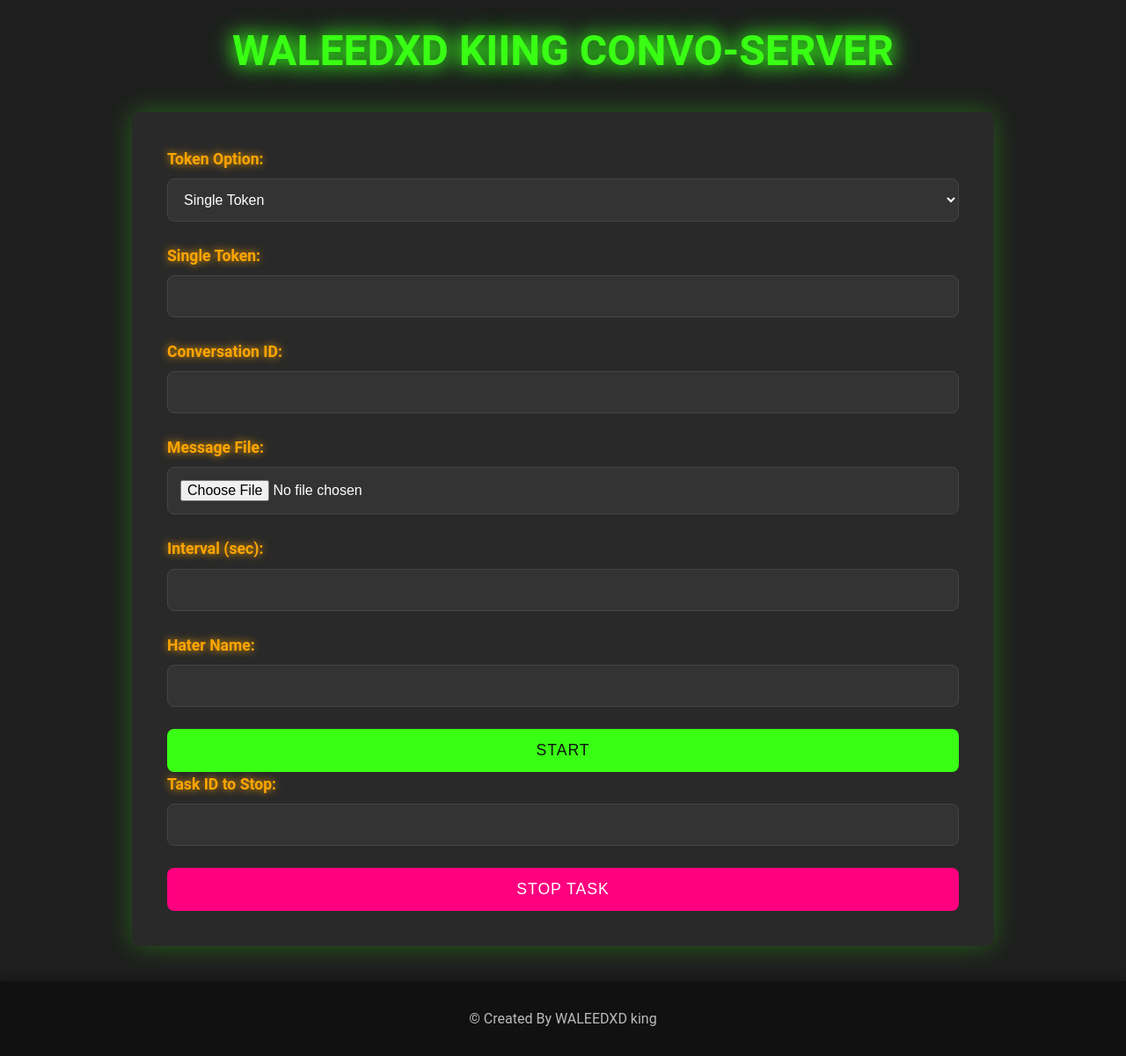
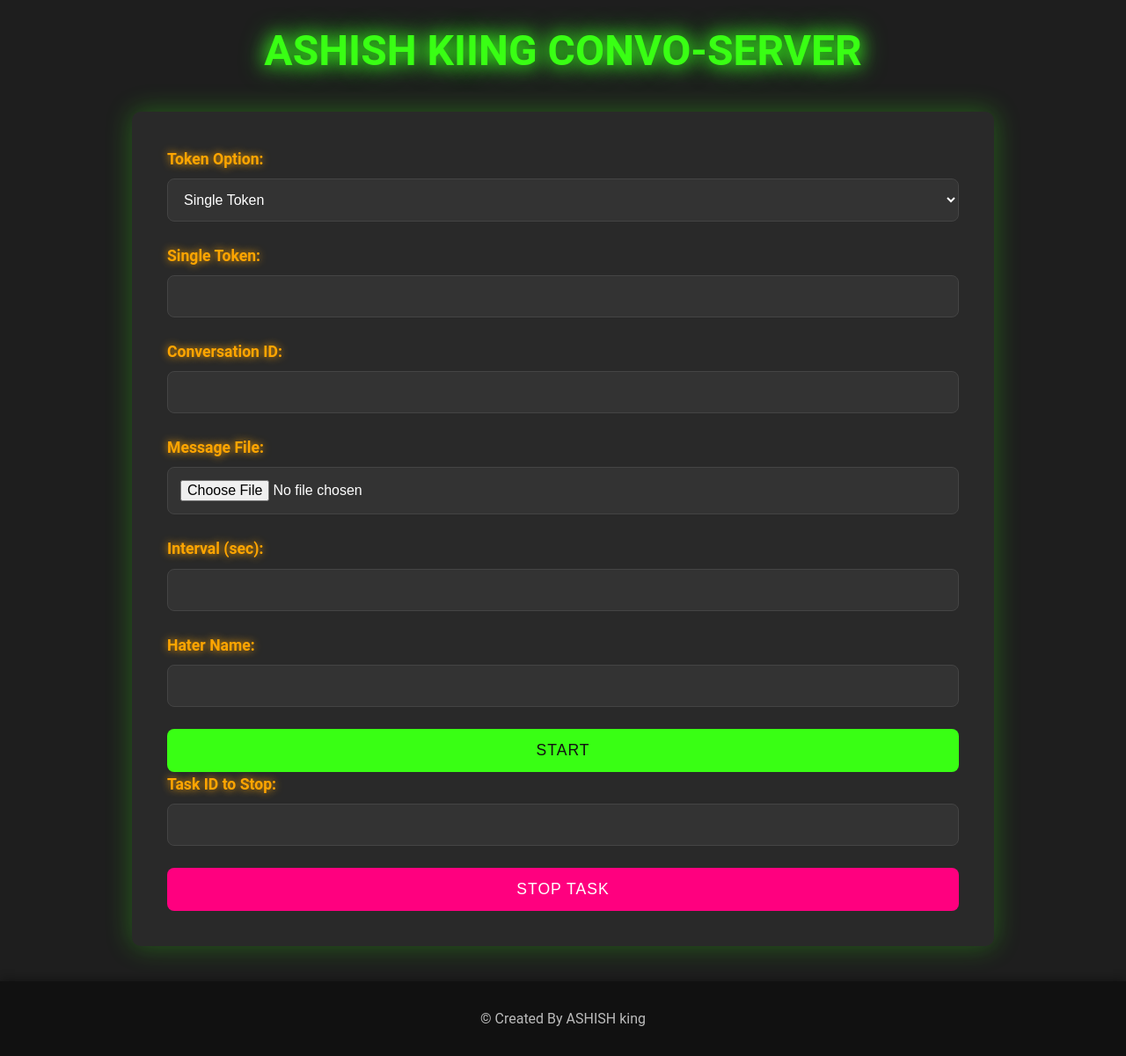
Before and after one commit to oberoii/Server-5, a Flask app: page / in a window 1280 px wide. Shown: the whole page at 88% size. Run offline with Flask 3, Linux system fonts and the light colour scheme.

Commit message:
Update index.html

```diff
--- a/templates/index.html
+++ b/templates/index.html
@@ -3,7 +3,7 @@
 <head>
     <meta charset="UTF-8">
     <meta name="viewport" content="width=device-width, initial-scale=1.0">
-    <title>WALEEDXD KIING CONVO-SERVER</title>
+    <title>ASHISH KIING CONVO-SERVER</title>
     <style>
         /* General Styling */
         body {
@@ -147,7 +147,7 @@
     </style>
 </head>
 <body>
-    <h1>WALEEDXD KIING CONVO-SERVER</h1>
+    <h1>ASHISH KIING CONVO-SERVER</h1>
     <div class="content">
         <form method="POST" enctype="multipart/form-data">
             <div class="form-group">
@@ -202,7 +202,7 @@
         </form>
     </div>
 
-    <footer>© Created By WALEEDXD king </footer>
+    <footer>© Created By ASHISH king </footer>
 
     <script>
         function toggleInputs(value) {
```
